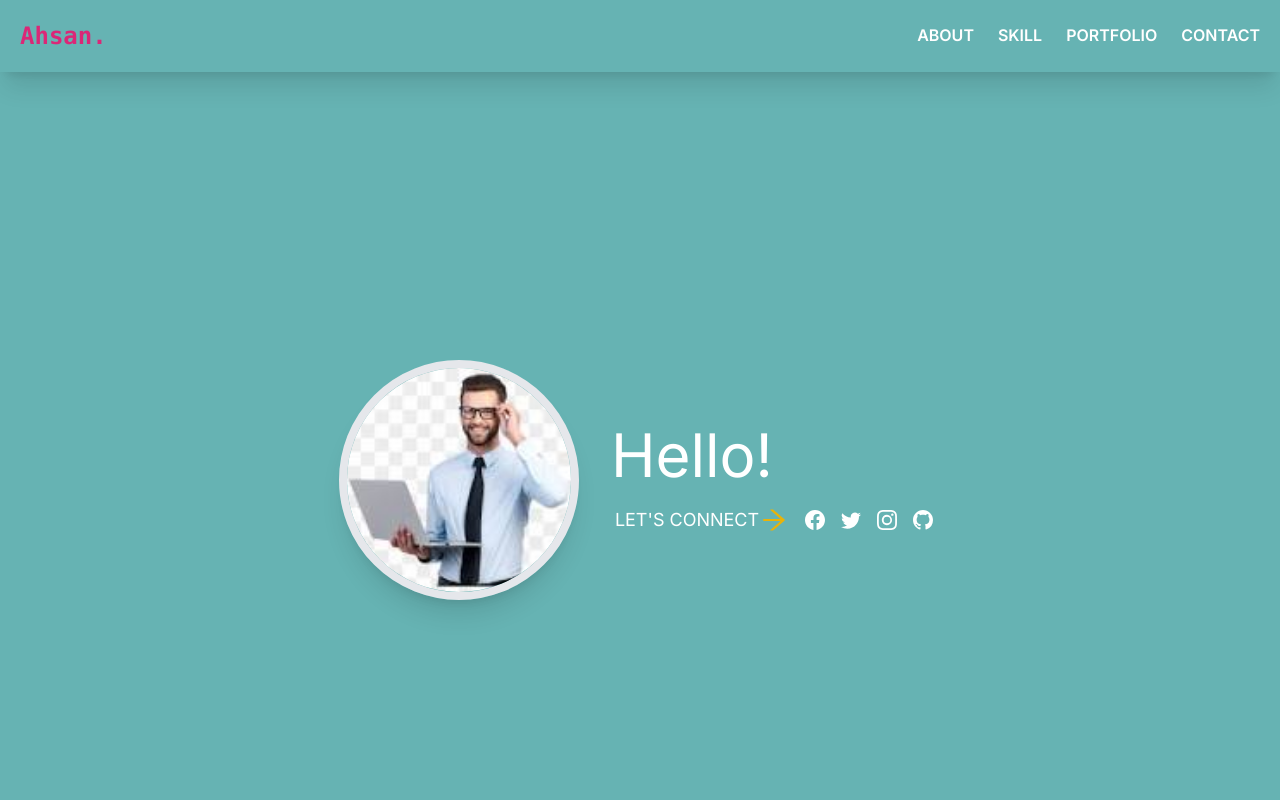
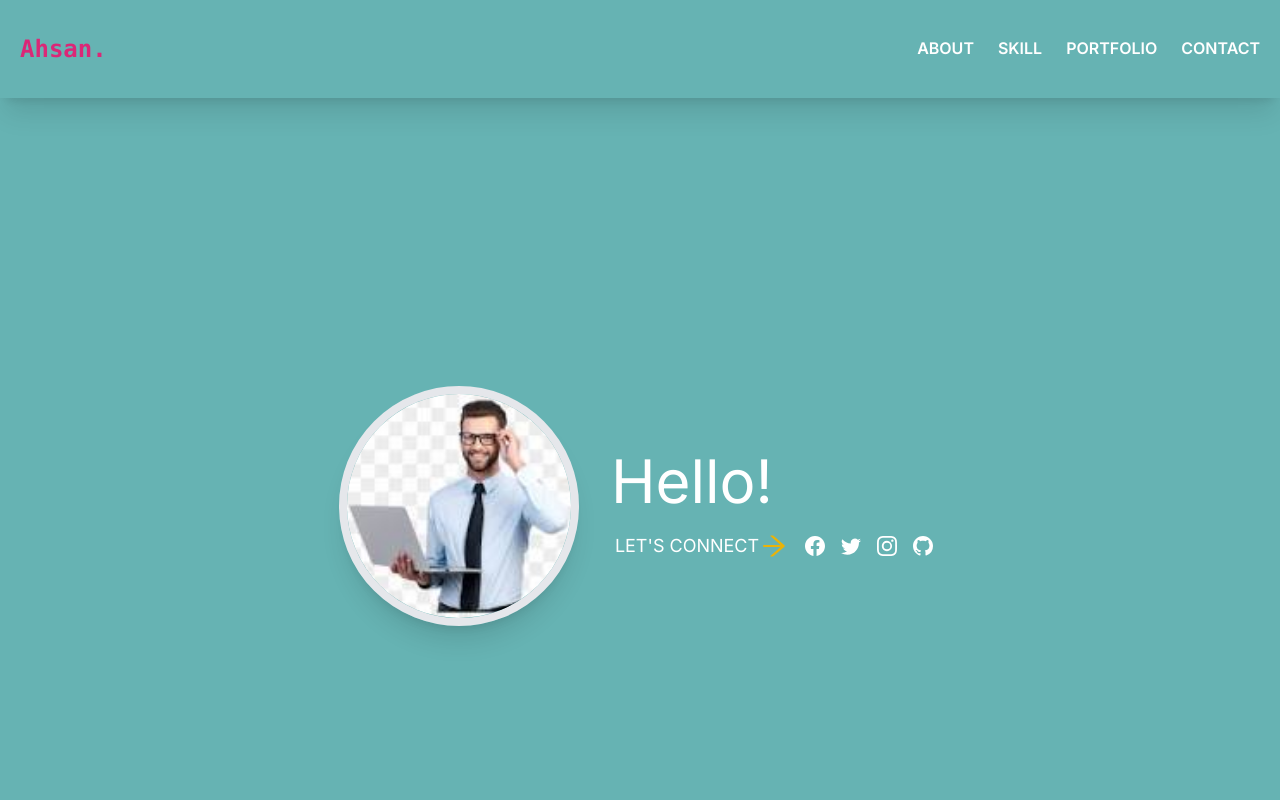
Before and after one commit to ahsanali7893/Portfolio, a Next.js app: page / in a window 1280 px wide. Shown: the top 800 px of the page. Built offline with nearby package versions, Linux system fonts and the light colour scheme.

Commit message:
initial changes

```diff
--- a/src/components/Navbar/page.tsx
+++ b/src/components/Navbar/page.tsx
@@ -25,7 +25,7 @@ const Navbar = () => {
         </div>
         <div className=" hidden sm:flex">
           <div className="flex items-center">
-            <li className="group pl-6 list-none">
+            <li className="group pl-6 list-none py-4">
               <Link
                 href={"#about"}
                 className="cursor-pointer py-4 pt-0.5 font-header font-semibold uppercase text-white"
```
